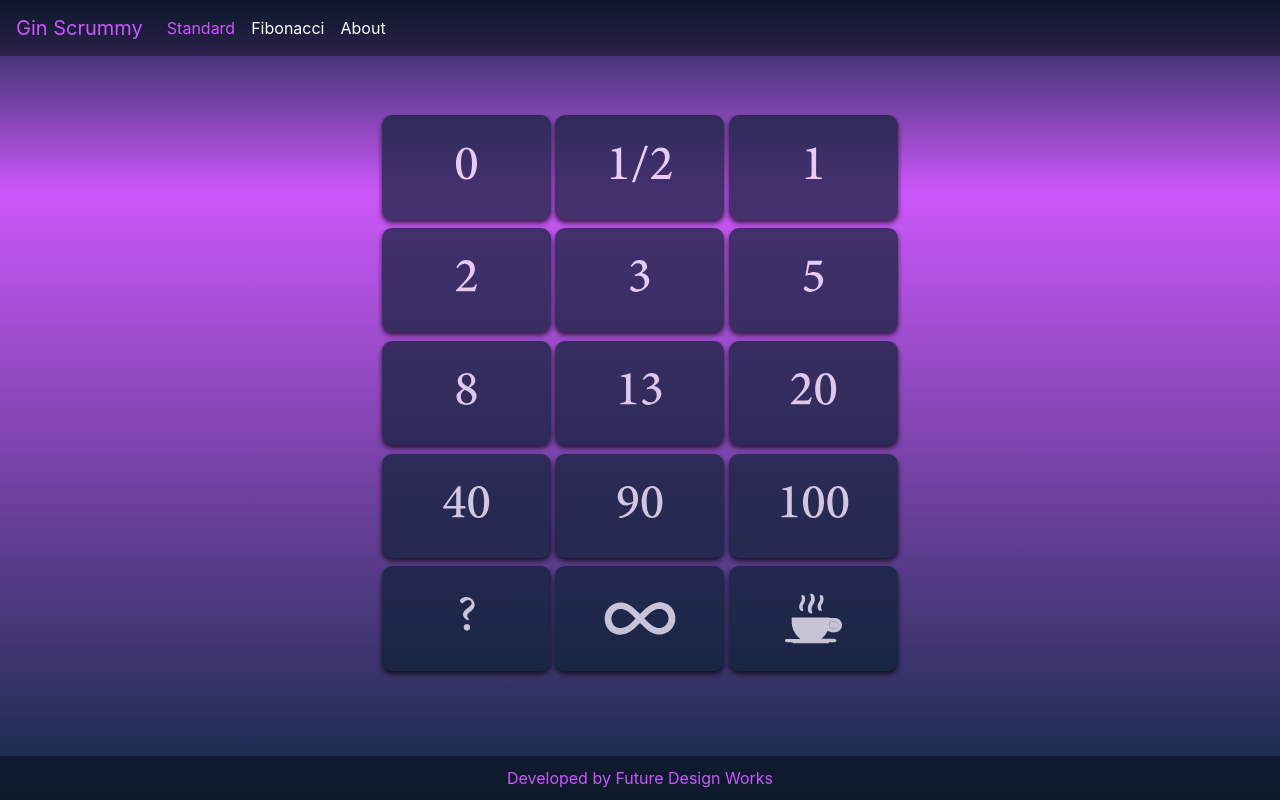
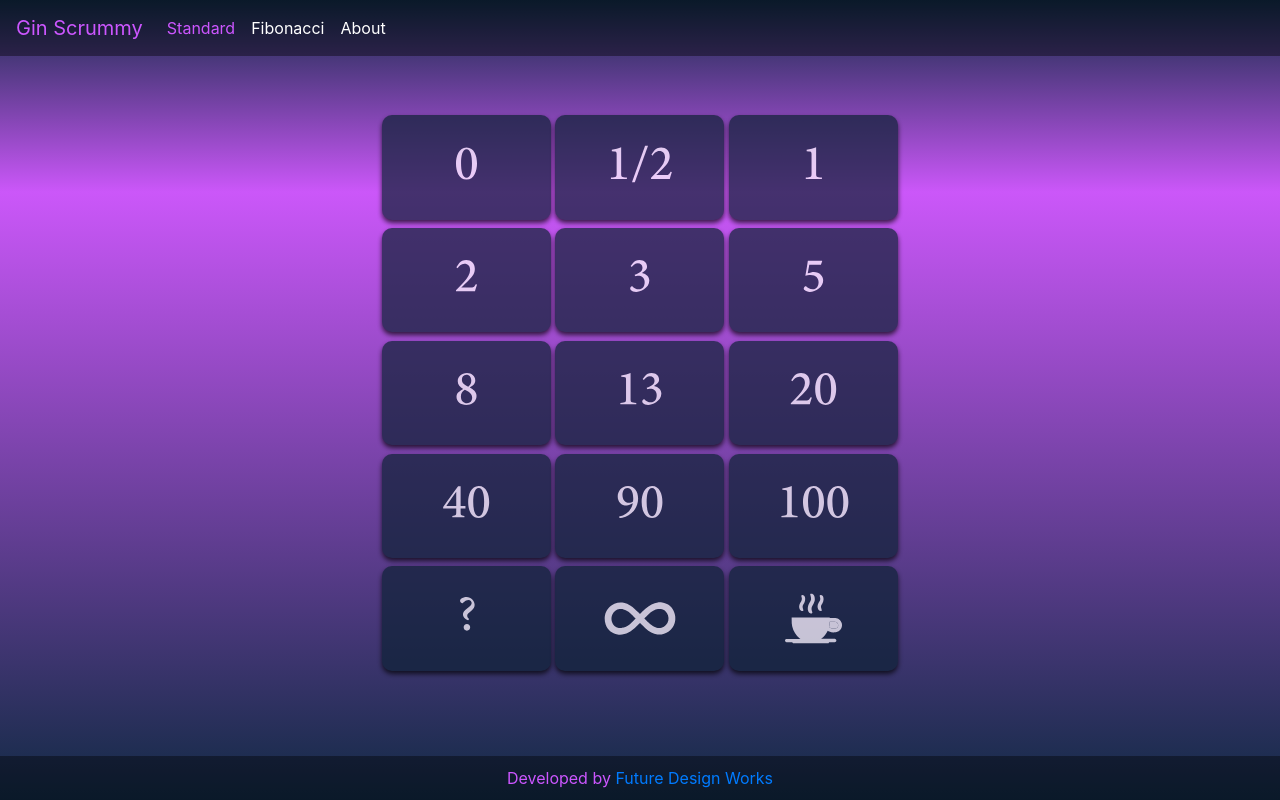
Before and after one commit to ikennai/gin-scrummy, a React (Create React App) app: page /standard in a window 1280 px wide. Built offline with nearby package versions, Linux system fonts and the light colour scheme.

Commit message:
Footer update
Linked to Future Design Works home

```diff
--- a/src/Layout/Footer/Footer.jsx
+++ b/src/Layout/Footer/Footer.jsx
@@ -3,11 +3,9 @@ import React from "react";
 // Styles
 import './Footer.scss';
 
-// const currentYear = new Date().getFullYear();
-
 export const Footer = (props) => (
     <footer className="footer">
         {/* <div className="js-ad-space">[ ad space placeholder ]</div> */}
-        Developed by Future Design Works
+        Developed by <a href="http://www.futuredesignworks.com" rel="noopener noreferrer" target="_blank">Future Design Works</a>
     </footer>
 );
```
Also changed, not shown: 8 other files (tests, documents, lock files or other folders).
